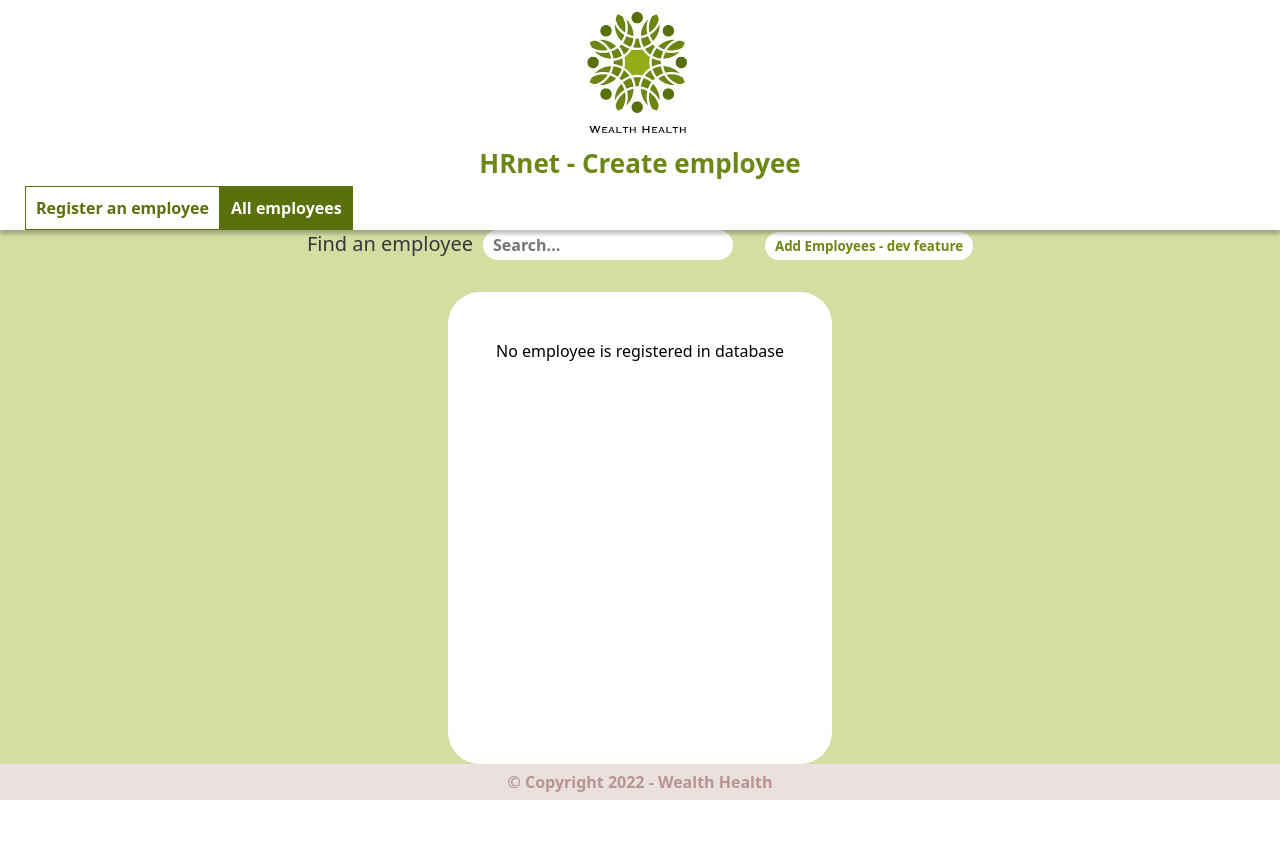
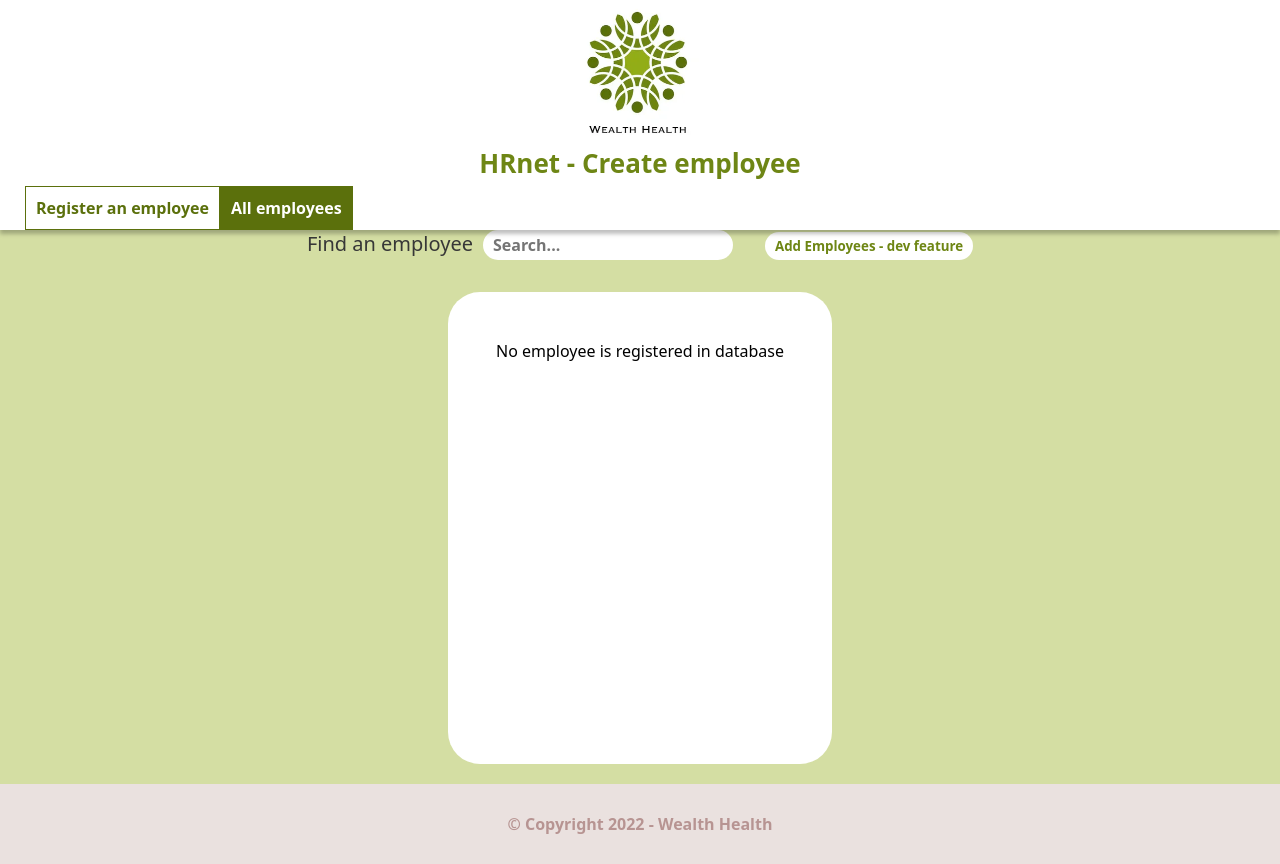
Before and after one commit to ThibaudS-web/WealthHealth_Employee_Management, a React (Vite) app: page /employees-list in a window 1280 px wide. Before the commit the page ends 800 px from the top, so only its background shows below. Built offline with nearby package versions, Linux system fonts and the light colour scheme.

Commit message:
Fixed the scroll app on small screen

```diff
--- a/src/components/Layout/footer/footerStyle.ts
+++ b/src/components/Layout/footer/footerStyle.ts
@@ -2,7 +2,8 @@ import styled from "styled-components"
 
 export const Container = styled.div`
 	background-color: #eae1df;
-	height: 100px;
+	min-height: 80px;
+	height: 80px;
 	width: 100%;
 	display: flex;
 	justify-content: center;
--- a/src/components/Layout/layout/layoutStyle.ts
+++ b/src/components/Layout/layout/layoutStyle.ts
@@ -5,7 +5,7 @@ export const DivFlex = styled.div`
 	display: flex;
 	flex-direction: column;
 	justify-content: space-between;
-	overflow: hidden;
+	/* overflow: hidden; */
 `
 
 export const Main = styled.main`
--- a/src/pages/employees/styles.ts
+++ b/src/pages/employees/styles.ts
@@ -34,6 +34,7 @@ export const TableContainer = styled.div`
 	border-radius: 2rem;
 	max-width: 100%;
 	min-width: 280px;
+	margin-bottom: 20px;
 	padding: 3rem;
 	max-height: 59vh;
 	min-height: 59vh;
```
Also changed, not shown: src/pages/employees/Employees.tsx (line endings or trailing spaces).
